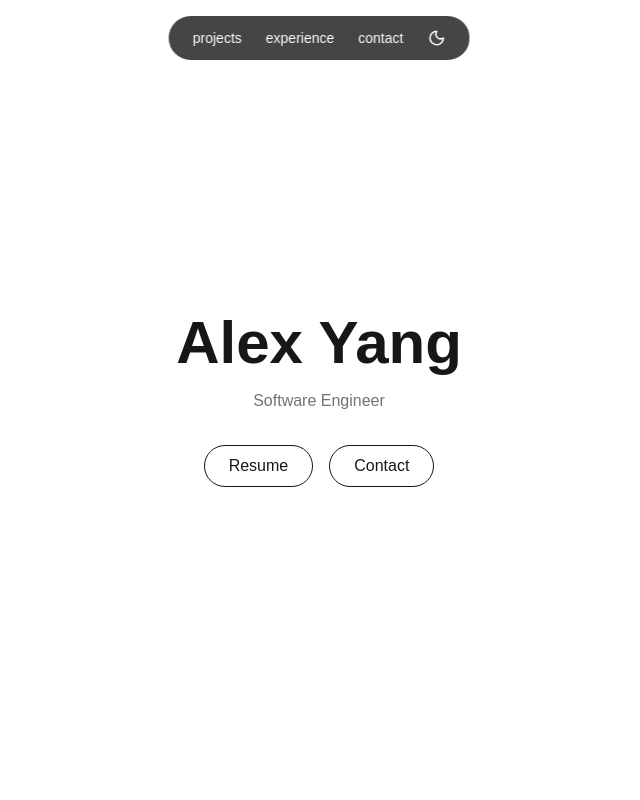
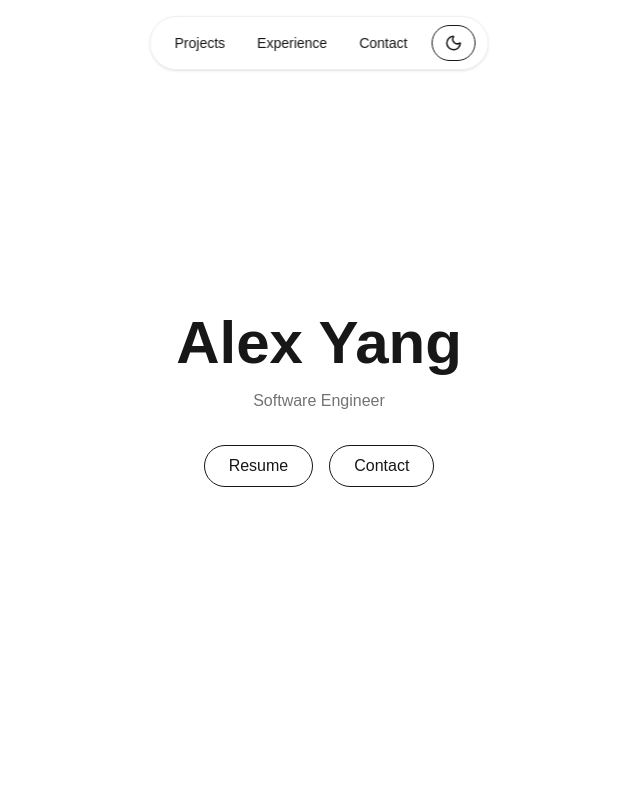
Before and after one commit to alexyangg/alexyangg.github.io, a Next.js app: page / in a window 1280 px wide. Shown: the top 800 px of the page, without its empty margins (321-961 px from the left). Built offline with nearby package versions, Linux system fonts and the light colour scheme.

Commit message:
Refactor Navbar to use a ThemeToggle

```diff
--- a/src/components/Navbar.tsx
+++ b/src/components/Navbar.tsx
@@ -1,33 +1,30 @@
 "use client";
 
-import { Moon, Sun } from "lucide-react";
-import { useTheme } from "next-themes";
-import { useEffect, useState } from "react";
+import ThemeToggle from "@/components/ThemeToggle";
+
+const links = [
+  { label: "Projects", href: "#projects" },
+  { label: "Experience", href: "#experience" },
+  { label: "Contact", href: "#contact" },
+];
 
 export default function Navbar() {
-  const { theme, setTheme } = useTheme();
-  const [mounted, setMounted] = useState(false);
-
-  useEffect(() => setMounted(true), []);
-  if (!mounted) return null;
-
   return (
-    <nav className="fixed top-4 left-1/2 -translate-x-1/2 z-50 backdrop-blur bg-neutral-900/80 dark:bg-neutral-800/80 rounded-full px-6 py-3 flex gap-6 items-center">
-      {["projects", "experience", "contact"].map((item) => (
-        <a
-          key={item}
-          href={`#${item}`}
-          className="text-sm text-white hover:opacity-80"
-        >
-          {item}
-        </a>
-      ))}
-      <button
-        onClick={() => setTheme(theme === "dark" ? "light" : "dark")}
-        className="text-white"
-      >
-        {theme === "dark" ? <Sun size={18} /> : <Moon size={18} />}
-      </button>
-    </nav>
+    <div className="fixed top-4 left-1/2 -translate-x-1/2 z-50">
+      <nav className="flex items-center gap-2 rounded-full border border-neutral-200/60 dark:border-neutral-800/60 bg-white/70 dark:bg-neutral-950/60 backdrop-blur px-3 py-2 shadow-sm">
+        {links.map((l) => (
+          <a
+            key={l.href}
+            href={l.href}
+            className="px-3 py-2 text-sm rounded-full hover:bg-neutral-100 dark:hover:bg-neutral-900 transition"
+          >
+            {l.label}
+          </a>
+        ))}
+        <div className="ml-1">
+          <ThemeToggle />
+        </div>
+      </nav>
+    </div>
   );
 }
--- /dev/null
+++ b/src/components/ThemeToggle.tsx
@@ -0,0 +1,26 @@
+"use client";
+
+import { Moon, Sun } from "lucide-react";
+import { useTheme } from "next-themes";
+import { useEffect, useState } from "react";
+
+export default function ThemeToggle() {
+  const { theme, setTheme } = useTheme();
+  const [mounted, setMounted] = useState(false);
+
+  useEffect(() => setMounted(true), []);
+  if (!mounted) return null;
+
+  const isDark = theme === "dark";
+
+  return (
+    <button
+      onClick={() => setTheme(isDark ? "light" : "dark")}
+      className="rounded-full border px-3 py-2 hover:bg-neutral-100 dark:hover:bg-neutral-900 transition"
+      aria-label="Toggle theme"
+      title="Toggle theme"
+    >
+      {isDark ? <Sun size={18} /> : <Moon size={18} />}
+    </button>
+  );
+}
```
